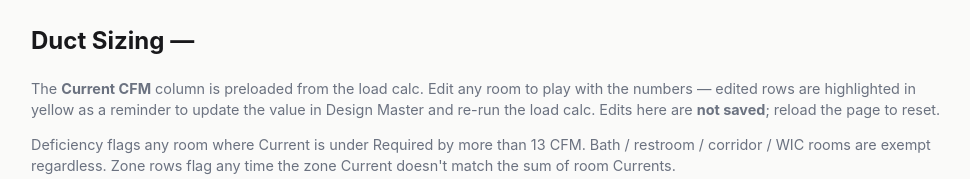
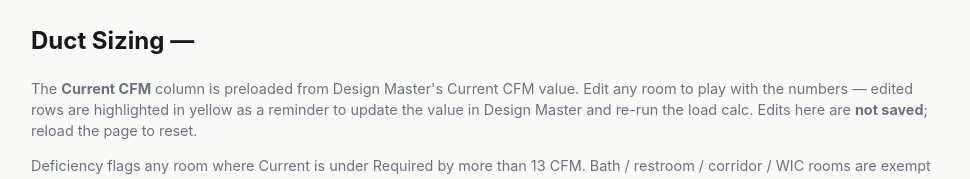
Before and after one commit to mileschoquette/adicot-Load-calc-doc, a Flask app: template templates/job_duct.html in a window 1280 px wide. Shown: the part 159-338 px from the top of the page, without its empty margins (153-1123 px from the left). Run offline with Flask 3, Linux system fonts and the light colour scheme; the template is opened without the code that fills it, so the values that code supplies are empty.

Commit message:
Fix Duct Sizing Current CFM to use DM's own current_supply_cfm field
Current was being derived from required_supply_cfm, making the two
columns always identical. Source Current from its own parsed field
instead so the columns reflect distinct DM data.

Co-Authored-By: Claude Sonnet 5 <noreply@anthropic.com>

```diff
--- a/app.py
+++ b/app.py
@@ -975,9 +975,10 @@ def job_duct(job_id: str):
         if is_zone:
             current_raw = None
         else:
+            current_val = sa.get("current_supply_cfm") or 0
             try:
-                current_raw = int(required_raw) if float(required_raw).is_integer() \
-                              else float(required_raw)
+                current_raw = int(current_val) if float(current_val).is_integer() \
+                              else float(current_val)
             except (TypeError, ValueError):
                 current_raw = 0
 
--- a/templates/job_duct.html
+++ b/templates/job_duct.html
@@ -14,7 +14,7 @@
 
   <section>
     <p class="muted">
-      The <strong>Current CFM</strong> column is preloaded from the load calc.
+      The <strong>Current CFM</strong> column is preloaded from Design Master's Current CFM value.
       Edit any room to play with the numbers — edited rows are highlighted in
       yellow as a reminder to update the value in Design Master and re-run the
       load calc. Edits here are <strong>not saved</strong>; reload the page
```
